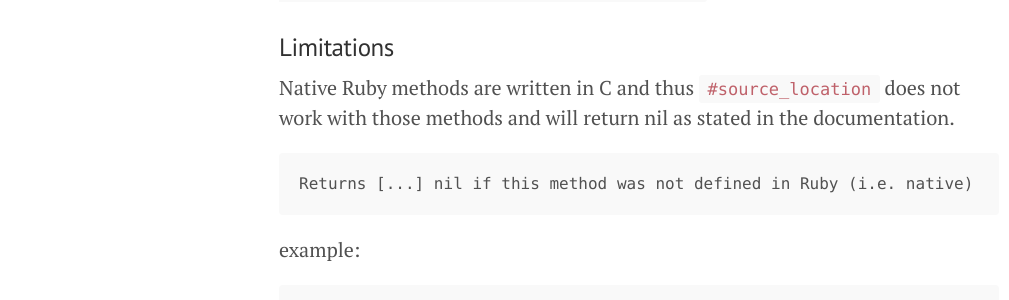
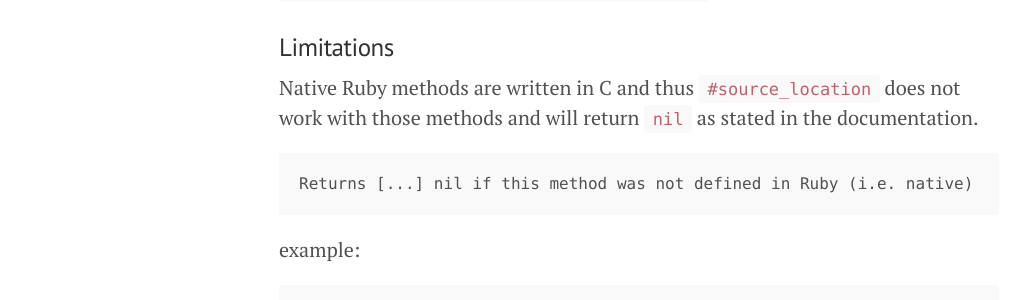
Before and after one commit to nsarno/nsarno.github.io, a Jekyll site: the page built from _posts/2015-01-20-find-source-code-location.md, in a window 1280 px wide and 900 px high, scrolled down 2750 px. Shown: the part 186-486 px from the top of the window, without its empty margins (1-1010 px from the left). Built offline with Jekyll 4.4.1, drawn with Linux system fonts in a browser that asks for light colours; Markdown is read by kramdown in place of the engine named in the settings; comment, search, counter and statistics services are not loaded.

````diff
--- a/_posts/2015-01-20-find-source-code-location.md
+++ b/_posts/2015-01-20-find-source-code-location.md
@@ -83,7 +83,7 @@ There you go, the method is defined at line 44 of the file `[...]/.rbenv/version
 
 ### Limitations
 
-Native Ruby methods are written in C and thus `#source_location` does not work with those methods and will return nil as stated in the documentation.
+Native Ruby methods are written in C and thus `#source_location` does not work with those methods and will return `nil` as stated in the documentation.
 
 ```
 Returns [...] nil if this method was not defined in Ruby (i.e. native)
````
